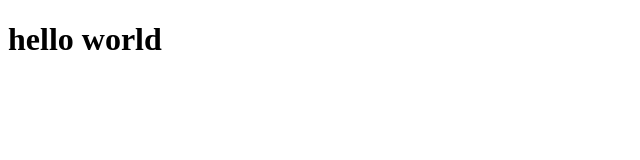
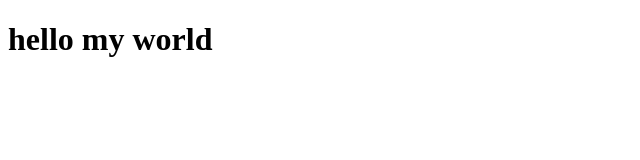
Before and after one commit to mutasemsiam/git-examples, a plain HTML site: page index.html in a window 1280 px wide. Shown: the whole page, without its empty margins (0-640 px from the left). Drawn offline with Linux system fonts and the light colour scheme.

```diff
--- a/index.html
+++ b/index.html
@@ -7,7 +7,7 @@
     <title>learning commit</title>
 </head>
 <body>
-    <h1>hello world</h1>
+    <h1>hello my world</h1>
 
 
 </body>
```
